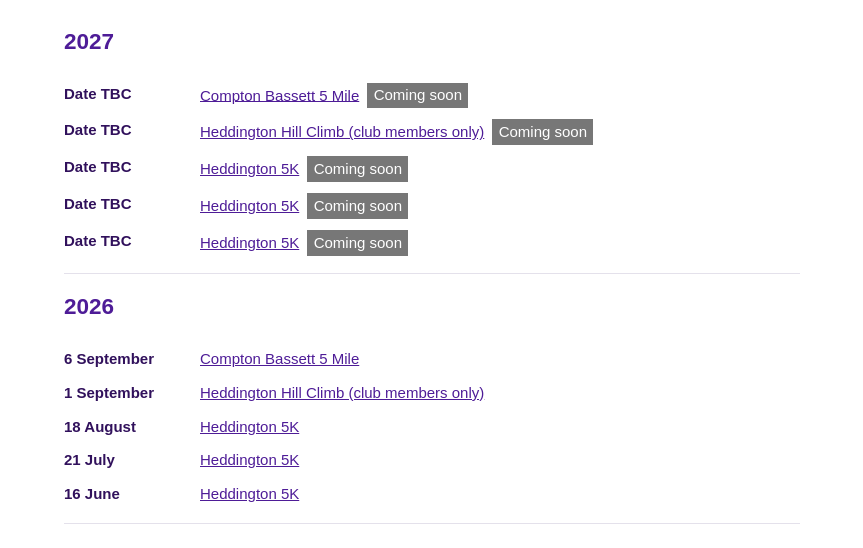
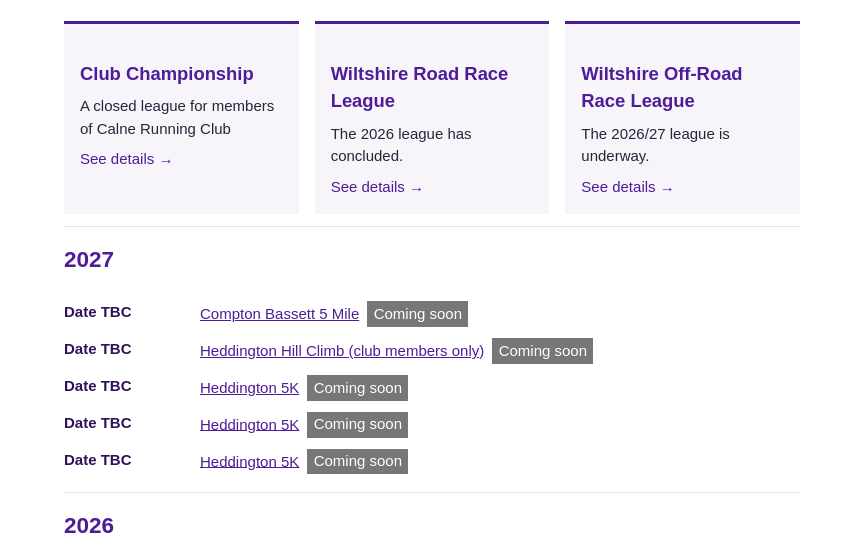
Before and after one commit to jjgry/jjgry.github.io, a plain HTML site: page races/index.html in a window 1280 px wide. Shown: the part 203-751 px from the top of the page, without its empty margins (208-1071 px from the left). Drawn offline with Linux system fonts and the light colour scheme.

Commit message:
Add links to leagues at top of Fixtures & Results

```diff
--- a/assets/styles.css
+++ b/assets/styles.css
@@ -174,6 +174,12 @@ main {
   height: 100%;
   border: 0;
 }
+article a {
+  text-decoration: none;
+}
+article a p {
+  color: var(--color-text);
+}
 
 /* List formatting */
 .training-page .event-list {
--- a/races/index.html
+++ b/races/index.html
@@ -13,6 +13,35 @@
     <header data-site-header></header>
     <main class="page-content">
       <h1>Fixtures &amp; Results</h1>
+      <section>
+        <div class="people-list">
+          <article>
+            <a href="/club-championship">
+              <h3>Club Championship</h3>
+              <p>A closed league for members of Calne Running Club</p>
+              See details &rightarrow;
+            </a>
+          </article>
+          <article>
+            <a
+              href="https://wiltshire-athletics.org.uk/road-running/wiltshire-road-race-league/"
+            >
+              <h3>Wiltshire Road Race League</h3>
+              <p>The 2026 league has concluded.</p>
+              See details &rightarrow;
+            </a>
+          </article>
+          <article>
+            <a
+              href="https://wiltshire-athletics.org.uk/wiltshire-off-road-league/"
+            >
+              <h3>Wiltshire Off-Road Race League</h3>
+              <p>The 2026/27 league is underway.</p>
+              See details &rightarrow;
+            </a>
+          </article>
+        </div>
+      </section>
       <section>
         <h2>2027</h2>
         <ol class="event-list">
```
